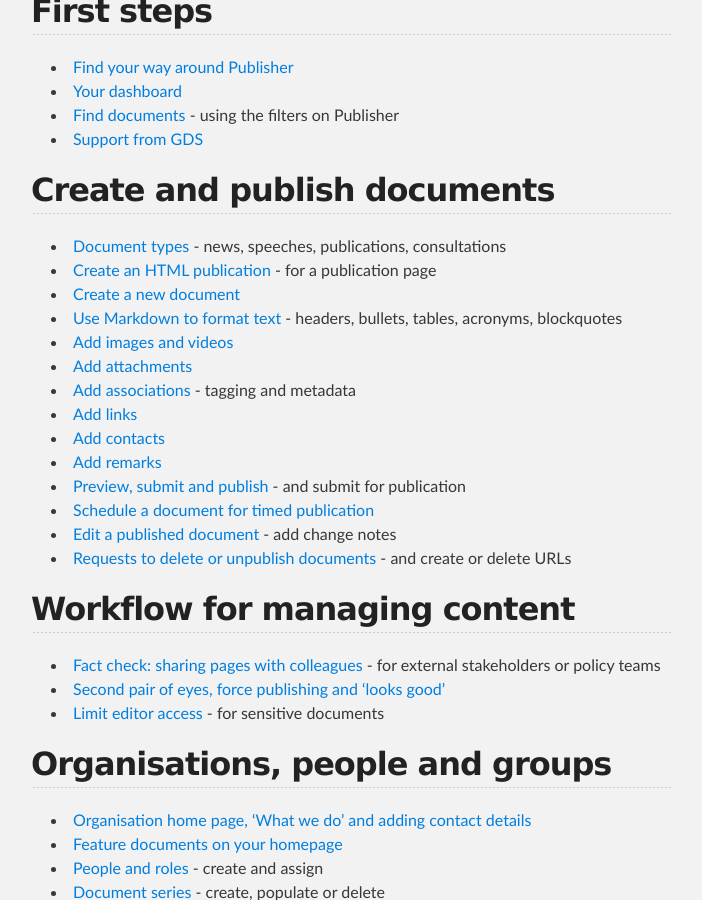
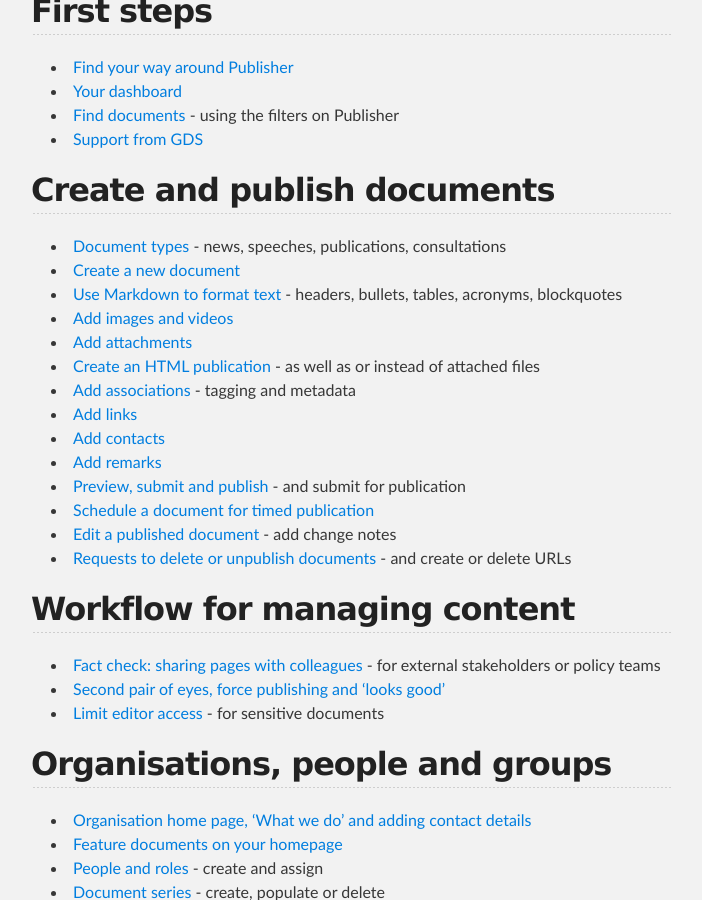
Before and after one commit to alphagov/inside-government-admin-guide, a Jekyll site: the page built from index.md, in a window 1280 px wide and 900 px high, scrolled down 480 px. Shown: the whole window, without its empty margins (289-991 px from the left). Built offline with Jekyll 4.4.1, drawn with Linux system fonts in a browser that asks for light colours.

Commit message:
Update index.md

```diff
--- a/index.md
+++ b/index.md
@@ -18,11 +18,11 @@
 
 ## Create and publish documents
 * [Document types](creating-documents/document-types.html) - news, speeches, publications, consultations
-* [Create an HTML publication](creating-documents/create-an-HTML-document.html) - for a publication page
 * [Create a new document](creating-documents/create-a-new-doc.html)
 * [Use Markdown to format text](creating-documents/markdown.html) - headers, bullets, tables, acronyms, blockquotes
 * [Add images and videos](creating-documents/add-images.html)
 * [Add attachments](creating-documents/add-attachments.html)
+* [Create an HTML publication](creating-documents/create-an-HTML-document.html) - as well as or instead of attached files
 * [Add associations](creating-documents/add-associations.html) - tagging and metadata
 * [Add links](creating-documents/add-links.html)
 * [Add contacts](organisations-groups/organisation-home-page.html#add_contacts)
```
